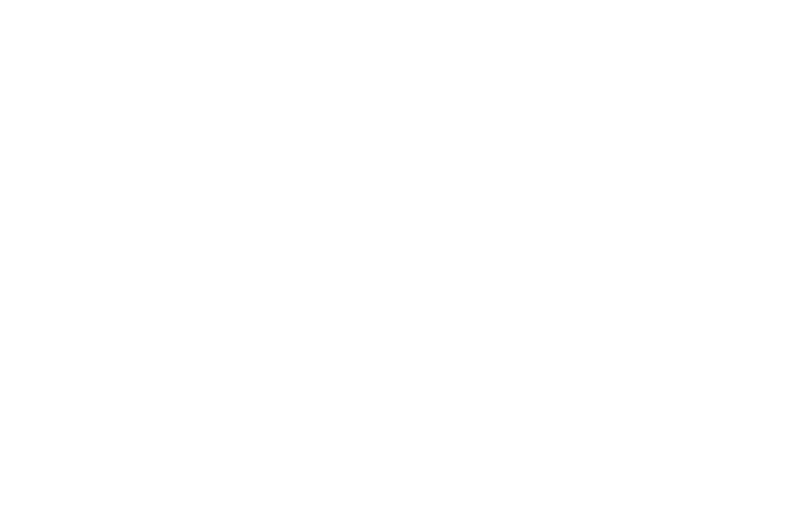
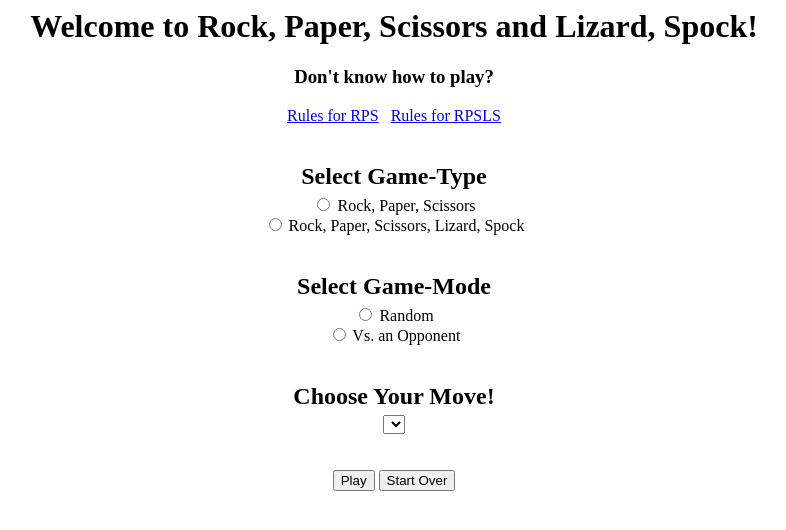
Before and after one commit to comp426-2023-spring/e02-jimmy-lynch, a website: page public/index.html in a window 1280 px wide. Shown: the whole page, without its empty margins (246-1032 px from the left). Drawn offline with Linux system fonts and the light colour scheme.

Commit message:
completed most of the interface and css, beginning work on scripts

```diff
--- a/public/index.html
+++ b/public/index.html
@@ -2,8 +2,64 @@
     <head>
         <title>Rock</title>
         <!-- Link to your script file(s) and CSS in here somewhere -->
+        <script src="scripts.js"></script>
+        <link rel="stylesheet" href="styles.css">
     </head>
     <body>
+        <h1>Welcome to Rock, Paper, Scissors and Lizard, Spock!</h1>
+        <h3> Don't know how to play?</h3>
+        <div class="hstack">
+            <a href="https://www.wikihow.com/Play-Rock,-Paper,-Scissors" class="hstack_item">Rules for RPS</a>
+            <a href="https://bigbangtheory.fandom.com/wiki/Rock,_Paper,_Scissors,_Lizard,_Spock" class="hstack_item">Rules for RPSLS</a>
+        </div>
+        <br>
+        <br>
+        <div class="options vstack">
+            <div class="vstack">
+                <h2 class="option-title">Select Game-Type</h2>
+                <div class="hstack">
+                    <input type="radio" id="rps" name="gameType" value="rps">
+                    <label for="rps">Rock, Paper, Scissors</label>
+                </div>
+                <div class="hstack">
+                    <input type="radio" id="rpsls" name="gameType" value="rpsls">
+                    <label for="rpsls">Rock, Paper, Scissors, Lizard, Spock</label>
+                </div>
+            </div>
+            <br>
+            <div class="vstack">
+                <h2 class="option-title">Select Game-Mode</h2>
+                <div class="hstack">
+                    <input type="radio" id="random" name="gameMode" value="random">
+                    <label for="random">Random</label>
+                </div>
+
+                <div class="hstack">
+                    <input type="radio" id="opponent" name="gameMode" value="opponent">
+                    <label for="opponent">Vs. an Opponent</label>
+                </div>
+            </div>
+            <br>
+            <div class="vstack">
+                <h2 class="option-title">Choose Your Move!</h2>
+                <div class="hstack">
+                    <div id="move">
+                        <select id="move">
+                        </select>
+                    </div>
+                </div>
+            </div>
+            <br>
+            <br>
+            <div class="hstack">
+                <button id="play">Play</button>
+                <button id="startOver">Start Over</button>
+            </div>
+        </div>
+
+        <br>
+        <div id="outcome" class="outcome"></div>
+
 
     <!-- Your interface markup goes here -->
     <!-- For interface examples, look in the `/examples/` directory in the root of your starter code repo. -->
--- a/public/scripts.js
+++ b/public/scripts.js
@@ -1,3 +1,3 @@
-// If you would like to see some examples of similar code to make an interface interact with an API,
-// check out the coin-server example from a previous COMP 426 semester.
-// https://github.com/jdmar3/coinserver
+const gameType = document.getElementsByName("gameType");
+const gamemMode = document.getElementsByName("gameMode");
+const move = document.getElementById("move");
--- a/public/styles.css
+++ b/public/styles.css
@@ -1,4 +1,5 @@
 body {
+    text-align: center;
 }
 
 h1 {
@@ -6,3 +7,29 @@
 
 p {
 }
+
+.hstack {
+    align-items: center;
+    display: inline-block;
+}
+
+.hstack_item {
+    padding: 4;
+}
+
+.options {
+    align-items: left;
+    justify-content: left;
+    justify-items: left;
+    justify-self: left;
+}
+
+.vstack {
+    align-items: left;
+    display: inline-flex;
+    flex-direction: column;
+}
+
+.option-title {
+    margin-bottom: 5;
+}
```
Also changed, not shown: 1 other file.
